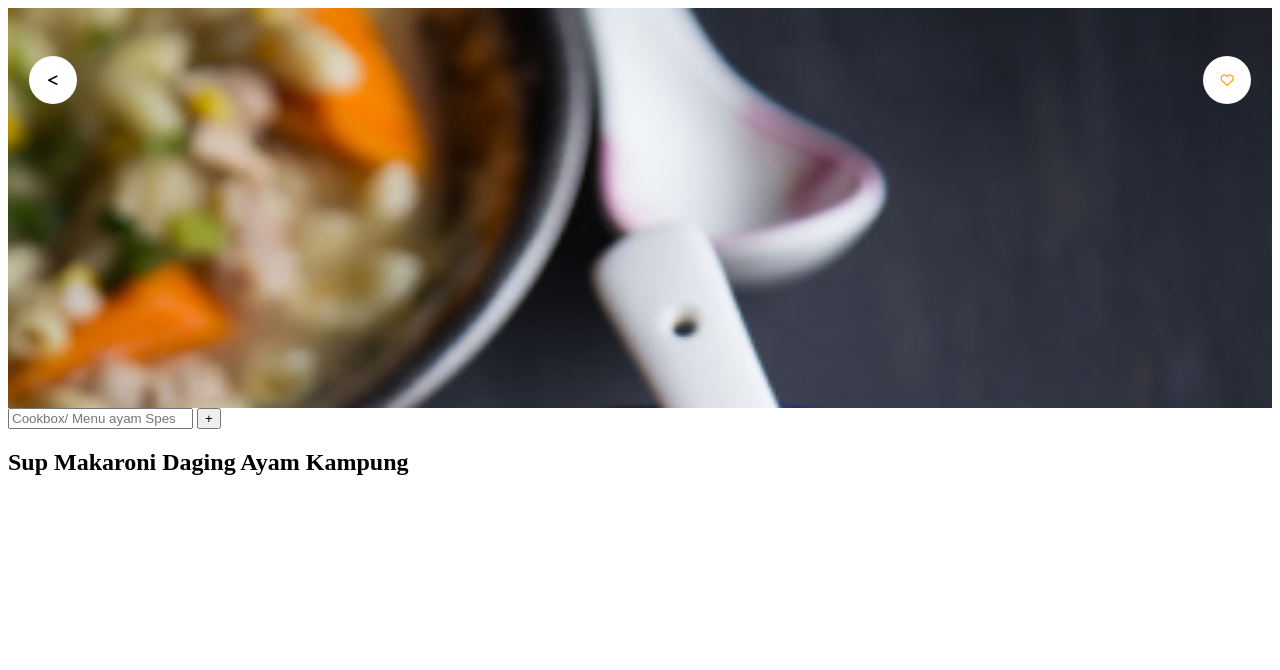
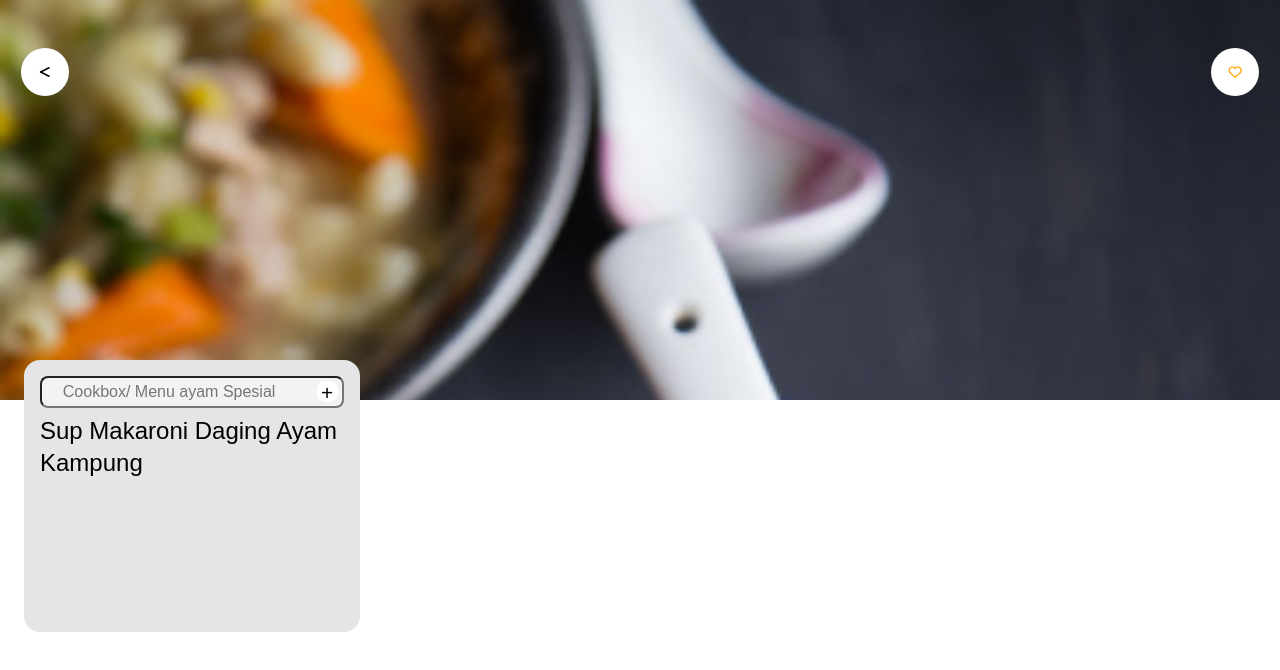
Before and after one commit to GSG-CF05/FoodApp-team15, a plain HTML site: page details/details.html in a window 1280 px wide. Drawn offline with Linux system fonts and the light colour scheme; a web font is replaced by a local one.

Commit message:
add a style to section containing input search, button inside it and text relates #11

```diff
--- a/details/details.css
+++ b/details/details.css
@@ -1,9 +1,19 @@
-/* HEADER */
+* {
+  box-sizing: border-box;
+  margin: 0;
+  padding: 0;
+}
+
+.header-container {
+  height: 25rem;
+}
+
 .header-logo {
-  height: 50vh;
-  background-image: url("./image/sup.jpg");
+  height: 100%;
+  background: url("../image/sup.jpg");
   background-size: cover;
   position: relative;
+  z-index: -1;
 }
 
 .icon-properties {
@@ -24,8 +34,51 @@
   top: 3rem;
 }
 .arrow {
-  font-size: 0.8rem;
   position: absolute;
   left: 1.3rem;
   top: 3rem;
 }
+
+.container-menu {
+  display: flex;
+  flex-direction: column;
+  width: 21rem;
+  height: 17rem;
+  border-radius: 1rem;
+  padding: 1rem;
+  margin: -2.5rem auto 0 1.5rem;
+  background-color: #e5e5e5;
+  z-index: 2;
+}
+
+.plus {
+  width: 19rem;
+  height: 2rem;
+  font-size: 1rem;
+  border-radius: 0.5rem;
+  padding-left: 1.3rem;
+  position: absolute;
+  background-color: #f2f3f4;
+}
+
+.btn-plus {
+  width: 1.3rem;
+  height: 1.3rem;
+  font-size: 1.3rem;
+  text-align: center;
+  position: relative;
+  left: 17.3rem;
+  top: 5px;
+  color: #000;
+  background-color: #fff;
+  border: 0;
+  border-radius: 40%;
+}
+
+.txt-menu {
+  margin-top: 1rem;
+  font-family: "Recursive", sans-serif;
+  font-weight: 500;
+  font-size: 1.5rem;
+  line-height: 2rem;
+}
```
